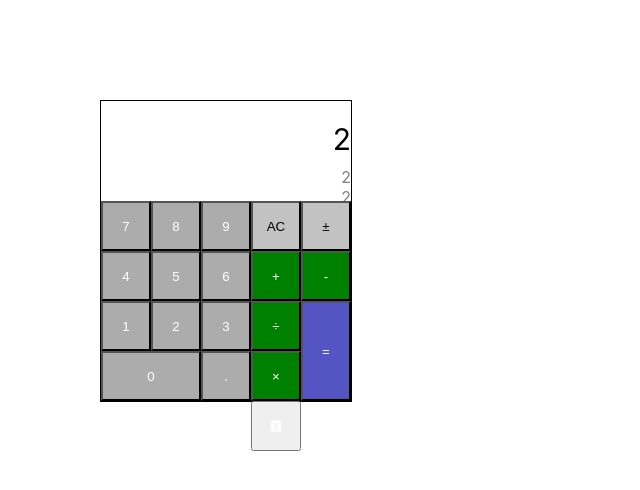
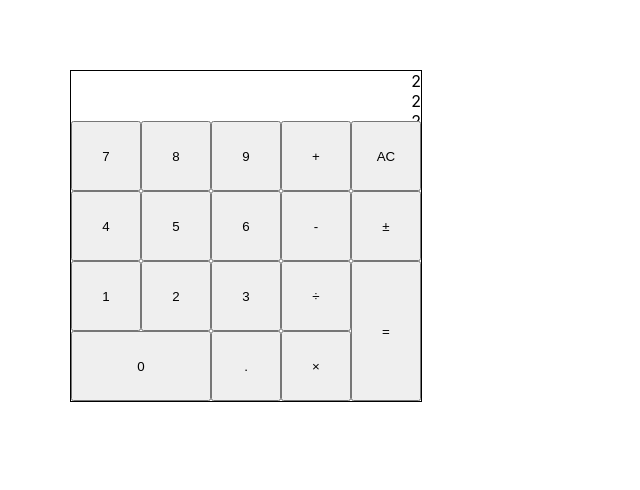
Before and after one commit to RohanPursuit/react-calculator, a React (Create React App) app: page / in a window 1280 px wide. Both pictures are taken after a click on the element "7894561230.". Shown: the top 490 px of the page, without its empty margins (0-640 px from the left). Built offline with nearby package versions, Linux system fonts and the light colour scheme.

Commit message:
add Digits.js, Numpad.js, Operators.js, Result.js and Numpad.css

```diff
--- a/src/App.css
+++ b/src/App.css
@@ -1,35 +1,18 @@
 .App {
-	width: 250px;
+	/* text-align: center; */
+}
+.calculator {
+	width: 350px;
 	border: 1px solid #000;
-	display: grid;
-	grid-template-columns: repeat(4, 1fr);
-	margin: 100px;
-	/* text-align: right; */
+	margin: 70px;
 }
 
 .display {
-	grid-column: span 4;
-	height: 100px;
+	height: 50px;
 	text-align: right;
-	overflow-x: scroll;
-	/* overflow: hidden; */
 }
 
-/* .numpad {
-	grid-column: span 2;
-} */
-
-.current-input {
-	margin-top: 20px;
-	font-size: 30px;
+button {
+	width: 70px;
+	height: 70px;
 }
-
-.userInput {
-	color: gray;
-	margin-top: 10px;
-}
-
-.result {
-	color: gray;
-	/* margin-top: 10px; */
-}
--- a/src/App.js
+++ b/src/App.js
@@ -1,94 +1,72 @@
 import { Component } from 'react';
 import './App.css';
-import Buttons from './components/Buttons';
+import Numpad from './components/Numpad';
+import Result from './components/Result'
+
 
 class App extends Component {
-  constructor(){
+  constructor() {
     super()
     this.state = {
-      currentInput: '',
-      userInput: [''],
+      integer: '',
+      bool: false,
+      expression: [''],
       result: '',
-      replaceCurrent: false,
+    }
+  }
+  onButtonClick = (event) => {
+    const value = event.target.value
+    const {expression, bool, integer} = this.state
+
+    if(value === 'AC'){
+        this.setState({
+        integer: '',
+        expression: [''],
+        bool: false,
+        result: ''
+      })
+    } else if (value === "="){
+      this.setState({result: <Result integer={this.state.integer} expression={this.state.expression}/>})
+    }else {
+      if(/±/.test(value)  && /-/.test(integer[0])){
+        expression[expression.length-1] = expression[expression.length-1].slice(1)
+        this.setState({integer: integer.slice(1), result: <Result integer={this.state.integer} expression={this.state.expression}/>})
+      } else if (/±/.test(value)  && !(/-/.test(integer[0]))){
+        console.log('ran')
+        expression[expression.length-1] = '-' + expression[expression.length-1]
+        this.setState({integer: '-' + integer, result: <Result integer={this.state.integer} expression={this.state.expression}/>})
+      }
+
+      if(bool){
+        expression[expression.length-1] = value
+        this.setState({integer: value, bool: false, result: <Result integer={this.state.integer} expression={this.state.expression}/>})
+      }
+      else if(/\d|\./.test(value)){
+        expression[expression.length-1] = this.state.integer + value
+        this.setState({integer: this.state.integer + value, result: <Result integer={this.state.integer} expression={this.state.expression}/>})
+      } else if (/\+|-|\*|\//.test(value)){
+        const name = event.target.name
+        expression.push(name)
+        expression.push('')
+        this.setState({bool: true})
+      }
     }
   }
 
-  handleCurrentInput = (value) => {
-    const {currentInput, userInput} = this.state
-
-    if(value === 'AC') {
-      this.setState({currentInput: 0, userInput: [''], result: ''})
-    } else if(value === '🆇'){
-      console.log(userInput)
-      userInput.pop()
-      this.setState({currentInput: ''})
-      userInput.push('')
-    } else {
-      if(/\d/.test(value) && this.state.replaceCurrent){
-      userInput[userInput.length-1] = (value)
-      this.setState({currentInput: value, replaceCurrent: false, userInput: userInput})
-    }
-    else if(/\d/.test(value)){
-      userInput[userInput.length-1] = ((currentInput||'') + value)
-      this.setState({currentInput: (currentInput||'') + value})
-    } else {
-      userInput.push(value)
-      userInput.push('')
-      this.setState({replaceCurrent: true, userInput: userInput})
-    }
-    // console.log(userInput)
-  }
-  console.log(userInput.join(''))
-  this.handleCalc(userInput.join(''))
-  }
-
-  updateUserInput = (event) => {
-    console.log(this.state.currentInput)
-    const {userInput} = this.state
-    this.setState({userInput: userInput})
-  }
-
-  // handleUserInput = (value) => {
-  //   const {userInput, currentInput, result} = this.state;
-  //   if(value === '='){
-  //     this.setState({currentInput: result})
-  //   }
-  //   else if(Number(this.state.userInput) === 0){
-  //     this.setState({userInput: value})
-  //   }
-  //   else {
-  //     // this.setState({userInput: userInput + value})
-  //     this.setState({userInput: userInput + value})
-  //   }
-  //   if(value === 'AC'){
-  //     this.setState({userInput: 0, currentInput: 0, result: ''})
-  //   }
-  // }
-
-  handleCalc = (expression) => {
-    console.log('ran')
-    if ((/\d/).test(expression[expression.length-1])){
-      console.log(expression)
-      const ans = eval(expression)
-      this.setState({result: ans})
-    } else {
-      this.setState({result: ''})
-    }
-  }
-
-
   render() {
+    console.log(this.state.expression)
       return (
-        <div className="App">
-          <div className="display">
-            <div className="current-input">{this.state.currentInput || 0}</div>
-            <div className="userInput">{this.state.userInput}
-            </div>
-            <div className="result">
-              {this.state.result}
-            </div>
-          </div>
-          <Buttons handleCalc={this.handleCalc}currentInput={this.handleCurrentInput}/>
+      <div className="App">
+        <main className="calculator">
+          <section className="display">
+          {this.state.integer || 0}
+          <div>{this.state.expression}</div>
+          {this.state.result}
+        </section>
+          <section className="numpad">
+            <Numpad click={this.onButtonClick}/>
+          </section>
+        </main>
       </div>
     );
   }
--- a/src/components/Buttons.css
+++ /dev/null
@@ -1,49 +0,0 @@
-button {
-	width: 50px;
-	height: 50px;
-	color: white;
-}
-
-.numpad {
-	width: 150px;
-}
-
-.numpad button {
-	background-color: rgb(172, 172, 172);
-}
-
-.num0 {
-	width: 100px;
-}
-
-.operations-pad {
-	width: 100px;
-	height: 200px;
-	display: grid;
-	grid-template-columns: repeat(2, 1fr);
-}
-
-.oper-2,
-.oper-3,
-.oper-4,
-.oper-6 {
-	background-color: green;
-}
-
-.oper-0,
-.oper-1 {
-	color: black;
-	background-color: rgb(194, 194, 194);
-}
-
-.oper-5 {
-	background-color: rgb(84, 84, 194);
-	position: relative;
-	height: 100px;
-	grid-column: 2/3;
-	grid-row: 3/5;
-}
-.oper-6 {
-	grid-column: 1/2;
-	grid-row: 3/4;
-}
--- a/src/components/Buttons.js
+++ /dev/null
@@ -1,77 +0,0 @@
-import { Component } from 'react'
-import './Buttons.css'
-
-
-export default class Buttons extends Component {
-    constructor(){
-        super()
-        this.state = {
-            expression: ''
-        }
-    }
-
-    handleCurrentInput = (event) => {
-        const exStr = this.props.handleCalc
-        const eValue = event.target.value
-        const { expression } = this.state
-        this.setState({expression: expression + eValue})
-        this.props.currentInput(eValue)
-        // exStr(expression + eValue)
-    }
-
-
-    // handleOperClick = (event) => {
-    //     const userInput = this.props.userInput
-    //     const exStr = this.props.handleCalc
-    //     const eValue = event.target.value
-
-    //     this.props.currentInput(eValue)
-
-    //     const { expression } = this.state
-    //     if((/\+|-|÷|×/).test(eValue)){
-    //         let newValue = eValue
-    //         if(eValue === '÷'){
-    //             newValue = '/'
-    //         } else if (eValue === '×'){
-    //             newValue = '*'
-    //         }
-    //         this.setState({expression: expression + newValue})
-
-    //         userInput(eValue)
-    //         exStr(expression)
-    //     }
-    //     if(eValue === '='){
-    //         userInput("=")
-    //         exStr(expression)
-    //     }
-    //     if(eValue === 'AC'){
-    //         this.setState({expression: ''})
-    //         userInput("AC")
-    //         exStr('')
-    //     }
-
-    //   }
-
-     buildNumPad = () => {
-        const numbers = [7,8,9,4,5,6,1,2,3,0,'.']
-        return numbers.map(i => <button className={"num"+i} key={i} value={i}>{i}</button>)
-     }
-
-     buildOperationsPad = () => {
-         const operations = "AC,±,+,-,×,=,÷,🆇"
-         return operations.split(',').map((element, i) => <button className={'oper-'+ i} key={element} value={element}>{element}</button>)
-     }
-
-    render(){
-        return (
-            <>
-            <section onClick={this.handleCurrentInput} className="numpad">
-                {this.buildNumPad()}
-            </section>
-            <section onClick={this.handleCurrentInput} className="operations-pad">
-                {this.buildOperationsPad()}
-            </section>
-            </>
-        )
-    }
-}
--- /dev/null
+++ b/src/components/Digits.js
@@ -0,0 +1,5 @@
+export default function digits() {
+    const numbers = '7894561230.'
+    const arr = numbers.split('').map(el => <button className={'num'+el} key={el} value={el}>{el}</button>)
+    return arr
+}
--- /dev/null
+++ b/src/components/Numpad.css
@@ -0,0 +1,22 @@
+.numbers-operators {
+	display: grid;
+	grid-template-columns: repeat(5, 1fr);
+}
+
+.num0 {
+	width: 140px;
+}
+
+.numbers {
+	grid-column: span 3;
+	/* background-color: hotpink; */
+}
+
+.operators {
+	grid-column: span 1;
+	/* background-color: green; */
+}
+
+.equal {
+	height: 140px;
+}
--- /dev/null
+++ b/src/components/Numpad.js
@@ -0,0 +1,27 @@
+import { Component } from 'react'
+import './Numpad.css'
+import Digits from './Digits'
+import Operators from './Operators'
+
+
+export default class Numpad extends Component {
+
+    render(){
+        return (
+            <div className="numbers-operators">
+                <section className='numbers' onClick={this.props.click}>
+                   <Digits/>
+                </section>
+                <section className="operators" onClick={this.props.click}>
+                   <Operators/>
+                </section>
+                <section onClick={this.props.click}>
+                    <button value="AC" className="clear">AC</button>
+                    <button className="negative" value="±">±</button>
+                    <button value='=' className='equal'>=</button>
+                </section>
+
+            </div>
+        )
+    }
+}
--- /dev/null
+++ b/src/components/Operators.js
@@ -0,0 +1,7 @@
+export default function Operators() {
+    const operators = '+-/*'
+    const arr = operators.split('').map((el, i) => <button className={"oper-"+i} key={i} value={el} name={(/\//.test(el) && "÷")||
+    (/\*/.test(el) && "×")|| el}>{(/\//.test(el) && "÷")||
+    (/\*/.test(el) && "×")|| el}</button>)
+    return arr
+}
--- /dev/null
+++ b/src/components/Result.js
@@ -0,0 +1,20 @@
+import {Component} from 'react'
+import '../App.css';
+
+export default class Result extends Component {
+    // constructor() {
+    //     super()
+    //     this.state = {
+    //         result: ''
+    //     }
+    // }
+
+    getResult = (str) => {
+        console.log('string: ' + str)
+        return eval(str)
+    }
+
+    render() {
+        return <div>{this.getResult(this.props.expression.join(''))}</div>
+    }
+}
```
